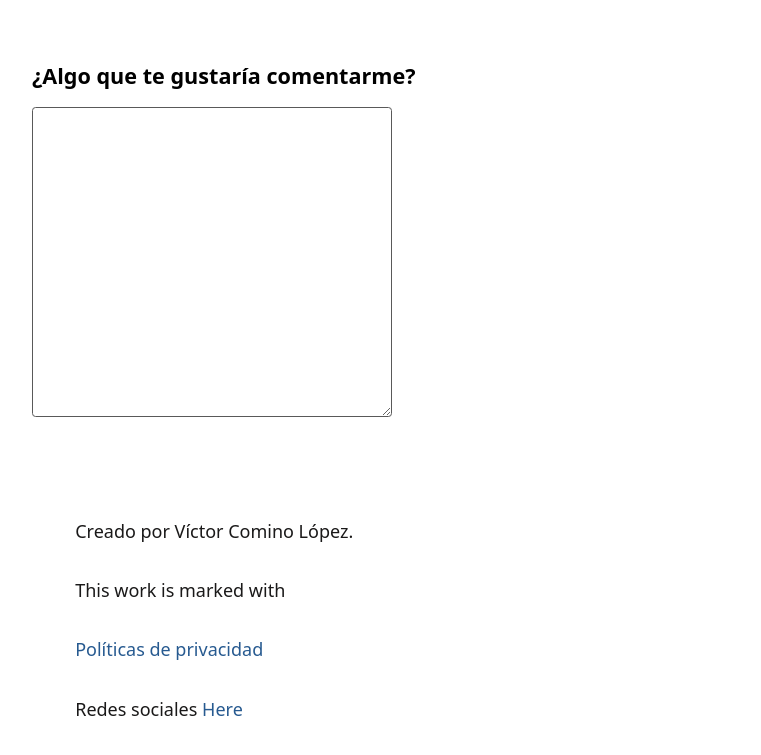
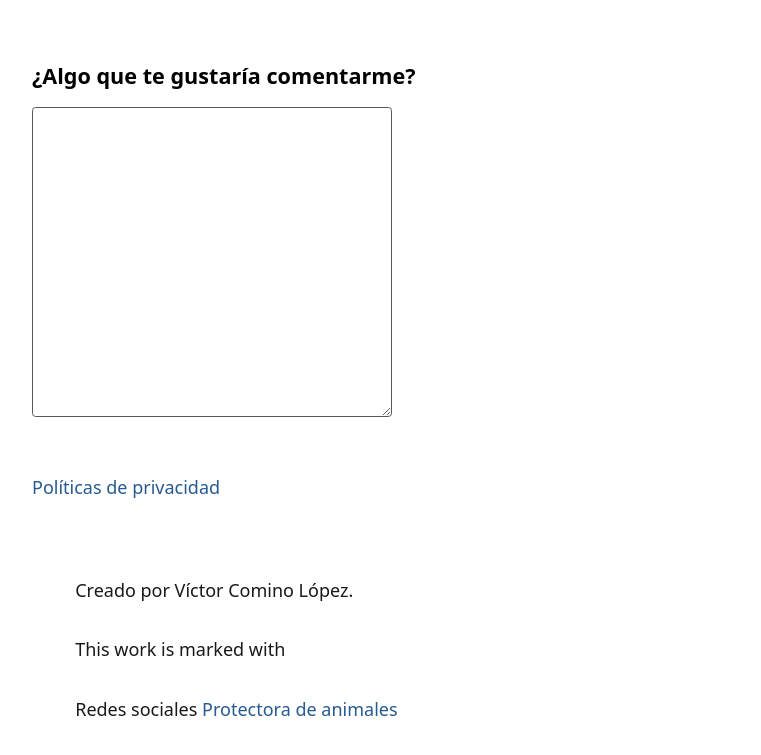
Before and after one commit to Vic953/Vic953.github.io, a plain HTML site: page index.html in a window 1280 px wide. Shown: the part 2064-2819 px from the top of the page, without its empty margins (4-765 px from the left). Drawn offline with Linux system fonts and the light colour scheme.

Commit message:
index.html

```diff
--- a/index.html
+++ b/index.html
@@ -116,13 +116,14 @@
             <textarea name="Comentarios" id="coment" cols="30" rows="10"></textarea>
         </form>
     </div>
+    <p><a href="https://www.aepd.es/politica-de-privacidad-y-aviso-legal">Políticas de privacidad</a></p>
     <footer>
         <div id="footer">
             <p>Creado por Víctor Comino López.<a href=""></a></p>
             <p>This work is marked with </p>
-            <p><a href="https://www.aepd.es/politica-de-privacidad-y-aviso-legal">Políticas de privacidad</a></p>
+
             <p>Redes sociales <a href="http://faada.org/entidades-asociaciones-protectoras-jaen"
-                    rel="Protectora Gatitos">Here</a></p>
+                    rel="Protectora Gatitos">Protectora de animales</a></p>
         </div>
     </footer>
 </body>
```
